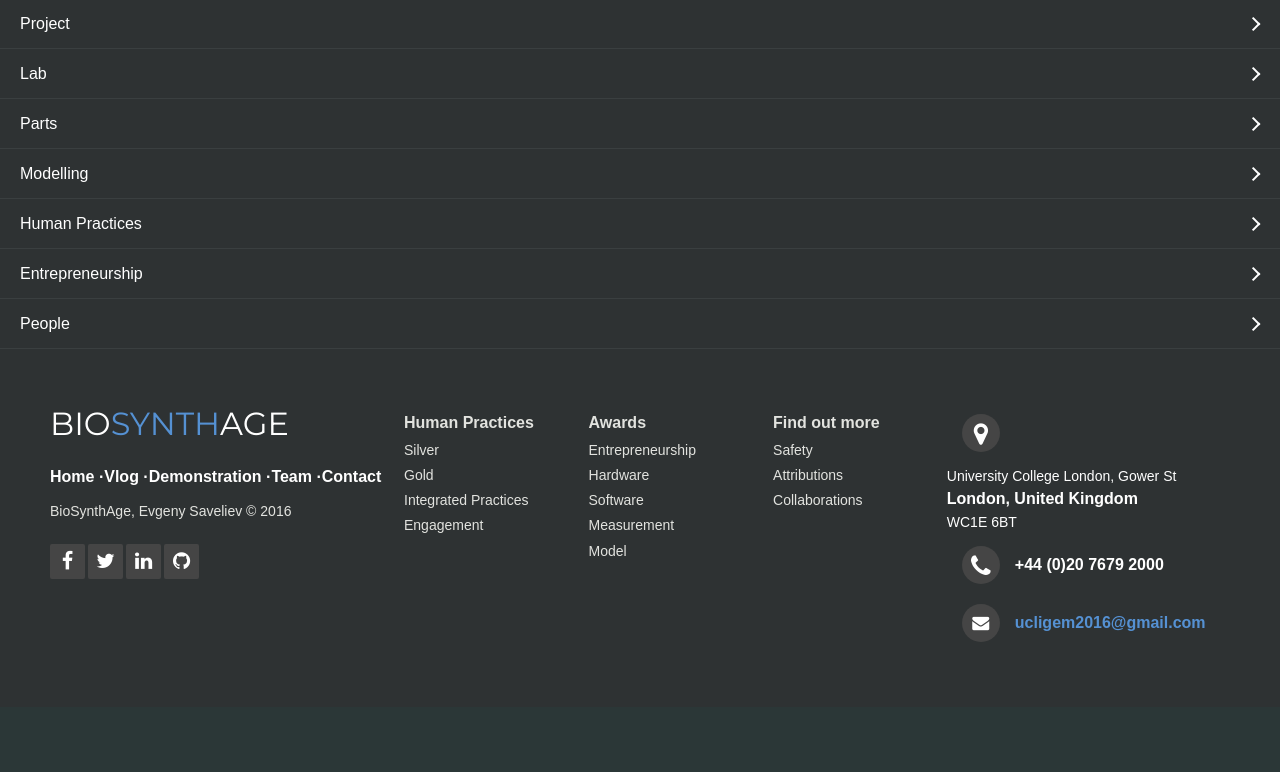
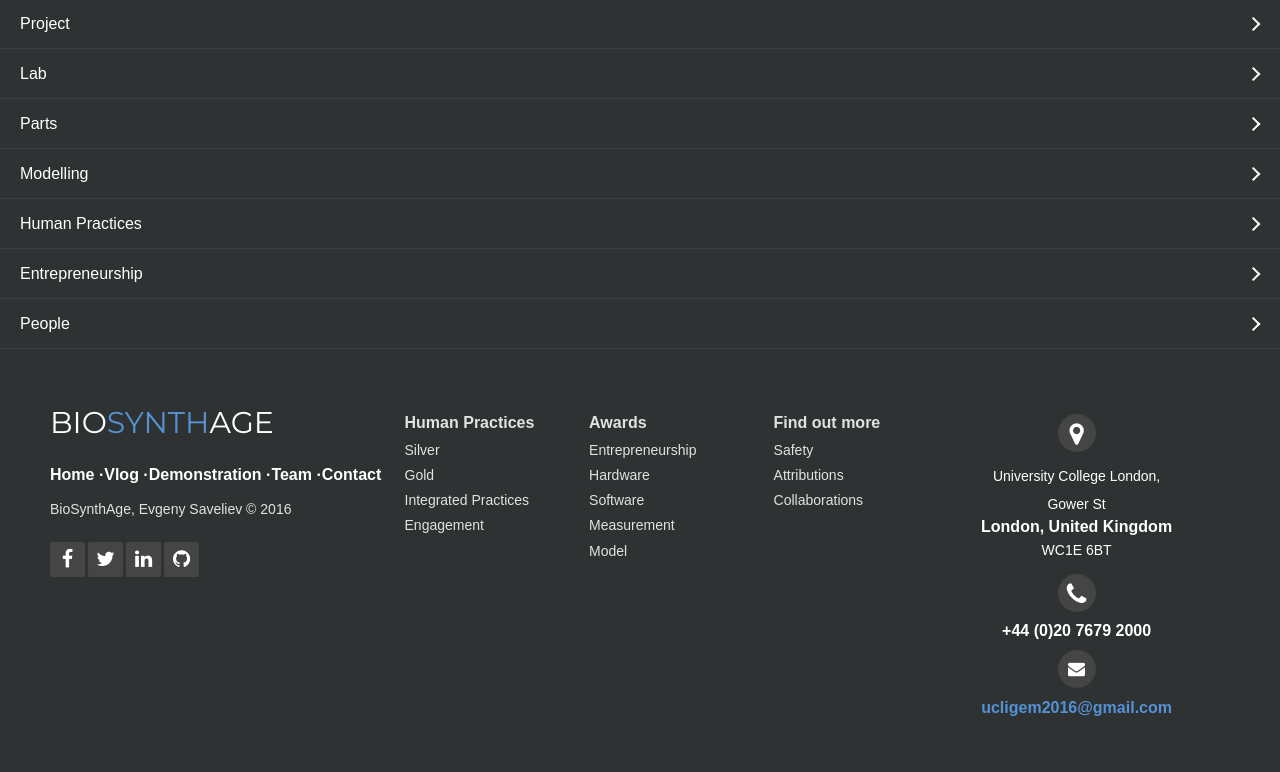
Before and after one commit to DrShushen/ucl-igem-2016-site, a PHP site: page / in a window 1280 px wide; the page is wider, and only the part inside the window is pictured. Shown: the part 1458-2230 px from the top of that part. Before the commit the page ends 2100 px from the top of that part, so only its background shows below. Run offline with PHP 8.4, Linux system fonts and the light colour scheme; style sheets or scripts are compiled from the project's sources; some libraries are stand-ins or nearby versions.

Commit message:
* Initial commit.

```diff
--- a/css/footer.css
+++ b/css/footer.css
@@ -32,10 +32,11 @@ Footer style
   /*  GO FULL WIDTH BELOW 480 PIXELS */
   /* --- Footer right --- */ }
   .footer-distributed .footer-left {
+    overflow: hidden;
     width: 30%; }
   .footer-distributed h3 {
     color: #ffffff;
-    font: normal 32px 'Montserrat', bold;
+    font: normal 30px 'Montserrat', bold;
     margin: 0; }
     .footer-distributed h3 span {
       color: #5591d3; }
@@ -55,6 +56,8 @@ Footer style
     margin: 0; }
   .footer-distributed .footer-center {
     width: 46%; }
+    .footer-distributed .footer-center .section > .col {
+      padding-left: 0.1%; }
     .footer-distributed .footer-center div span {
       color: #e2e3df;
       font-size: 16px;
@@ -99,6 +102,21 @@ Footer style
       width: 100%; } }
   .footer-distributed .footer-right {
     width: 22%; }
+    .footer-distributed .footer-right div a {
+      display: inline-block;
+      width: 20%; }
+    .footer-distributed .footer-right div p {
+      display: inline-block;
+      width: 80%; }
+    @media only screen and (max-width: 1450px) {
+      .footer-distributed .footer-right div {
+        text-align: center; }
+        .footer-distributed .footer-right div a {
+          display: block;
+          width: 100%; }
+        .footer-distributed .footer-right div .p {
+          display: block;
+          width: 100%; } }
     .footer-distributed .footer-right a.circular {
       /* nothing */ }
     .footer-distributed .footer-right i.circular {
--- a/scss/footer.scss
+++ b/scss/footer.scss
@@ -21,7 +21,7 @@ Footer style
 
 .footer-distributed {
   background-color: $color-grey-dark;
-  box-shadow: 0 1px 1px 0 $color-grey-light 0.12;
+  box-shadow: 0 1px 1px 0 $color-grey-light;
   box-sizing: border-box;
   width: 100%;
   text-align: left;
@@ -33,13 +33,14 @@ Footer style
   /* --- Footer left --- */
 
   .footer-left {
+    overflow: hidden;
     width: $footer-left-width;
   }
 
   /* The company logo */
   h3 {
     color: $color-white;
-    font: normal 32px 'Montserrat', bold;
+    font: normal 30px 'Montserrat', bold;
     margin: 0;
 
     span {
@@ -73,6 +74,10 @@ Footer style
 
   .footer-center {
     width: $footer-center-width;
+
+    .section > .col {
+      padding-left: 0.1%;
+    };
 
     div span {
       color: $color-grey-light;
@@ -147,6 +152,31 @@ Footer style
 
   .footer-right {
     width: $footer-right-width;
+
+    div {
+      a {
+        display: inline-block;
+        width: 20%;
+      }
+      p {
+        display: inline-block;
+        width: 80%
+      }
+    }
+
+    @media only screen and (max-width: $L) {
+      div {
+        text-align: center;
+        a {
+          display: block;
+          width: 100%;
+        }
+        .p {
+          display: block;
+          width: 100%;
+        }
+      }
+    }
 
     a.circular {
       /* nothing */
```
Also changed, not shown: 1 other file.
